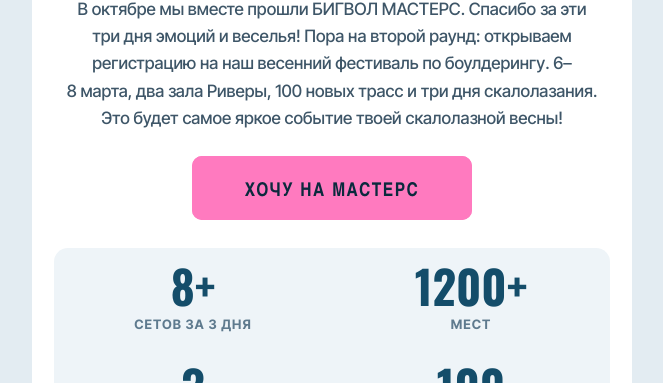
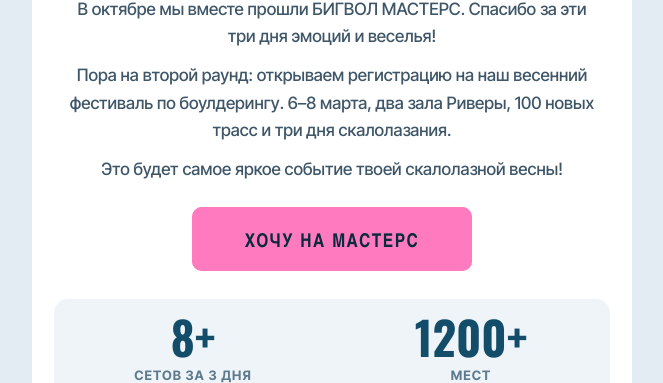
Before and after one commit to elenkar14-netizen/bigwall_sport, a plain HTML site: page masters27_start.participants.html in a window 1280 px wide. Shown: the part 738-1121 px from the top of the page, without its empty margins (308-971 px from the left). Drawn offline with nearby package versions, Linux system fonts and the light colour scheme.

Commit message:
Update masters27_start.participants.html

```diff
--- a/masters27_start.participants.html
+++ b/masters27_start.participants.html
@@ -70,7 +70,7 @@ a{word-break:normal;overflow-wrap:normal}
     <h1 class="h1" style="font-family:'Oswald','Arial Narrow',Arial,sans-serif;font-weight:700;text-transform:uppercase;font-size:38px;line-height:1.08;letter-spacing:.5px;color:#0B2A3D;margin:0">Второй раунд Мастерс</h1>
   </td></tr>
   <tr><td class="mob-pad" align="center" style="padding:16px 30px 0">
-    <p class="txt" style="font-family:'Inter Tight',Arial,sans-serif;font-size:17px;font-weight:500;line-height:1.6;color:#3E5668;margin:0">В&nbsp;октябре мы вместе прошли БИГВОЛ МАСТЕРС. Спасибо за&nbsp;эти три дня эмоций и&nbsp;веселья! Пора на&nbsp;второй раунд: открываем регистрацию на&nbsp;наш весенний фестиваль по&nbsp;боулдерингу. 6–8&nbsp;марта, два зала Риверы, 100&nbsp;новых трасс и&nbsp;три дня скалолазания. Это будет самое яркое событие твоей скалолазной весны!</p>
+    <p class="txt" style="font-family:'Inter Tight',Arial,sans-serif;font-size:17px;font-weight:500;line-height:1.6;color:#3E5668;margin:0">В&nbsp;октябре мы вместе прошли БИГВОЛ МАСТЕРС. Спасибо за&nbsp;эти три дня эмоций и&nbsp;веселья!</p><p class="txt" style="font-family:'Inter Tight',Arial,sans-serif;font-size:17px;font-weight:500;line-height:1.6;color:#3E5668;margin:12px 0 0">Пора на&nbsp;второй раунд: открываем регистрацию на&nbsp;наш весенний фестиваль по&nbsp;боулдерингу. 6–8&nbsp;марта, два зала Риверы, 100&nbsp;новых трасс и&nbsp;три дня скалолазания.</p><p class="txt" style="font-family:'Inter Tight',Arial,sans-serif;font-size:17px;font-weight:500;line-height:1.6;color:#3E5668;margin:12px 0 0">Это будет самое яркое событие твоей скалолазной весны!</p>
   </td></tr>
   <tr><td align="center" style="padding:24px 30px 0">
 <!--[if mso]><table role="presentation" width="280" align="center" cellpadding="0" cellspacing="0" border="0"><tr><td><![endif]-->
```
